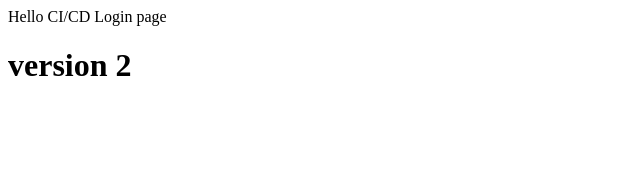
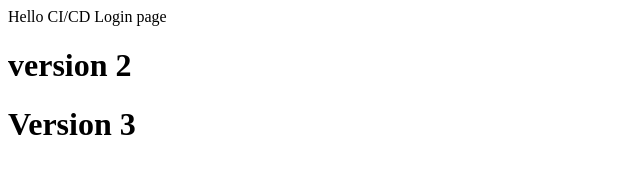
Before and after one commit to gchouhan101-sketch/cicd-lab, a plain HTML site: page index.html in a window 1280 px wide. Shown: the whole page, without its empty margins (0-640 px from the left). Drawn offline with Linux system fonts and the light colour scheme.

Commit message:
fix Jenkinsfile and update index

```diff
--- a/index.html
+++ b/index.html
@@ -1,3 +1,4 @@
 Hello CI/CD
 <hi>Login page</h1>
 <h1>version 2</h1>
+<h1>Version 3</h>
```
Also changed, not shown: 1 other file.
